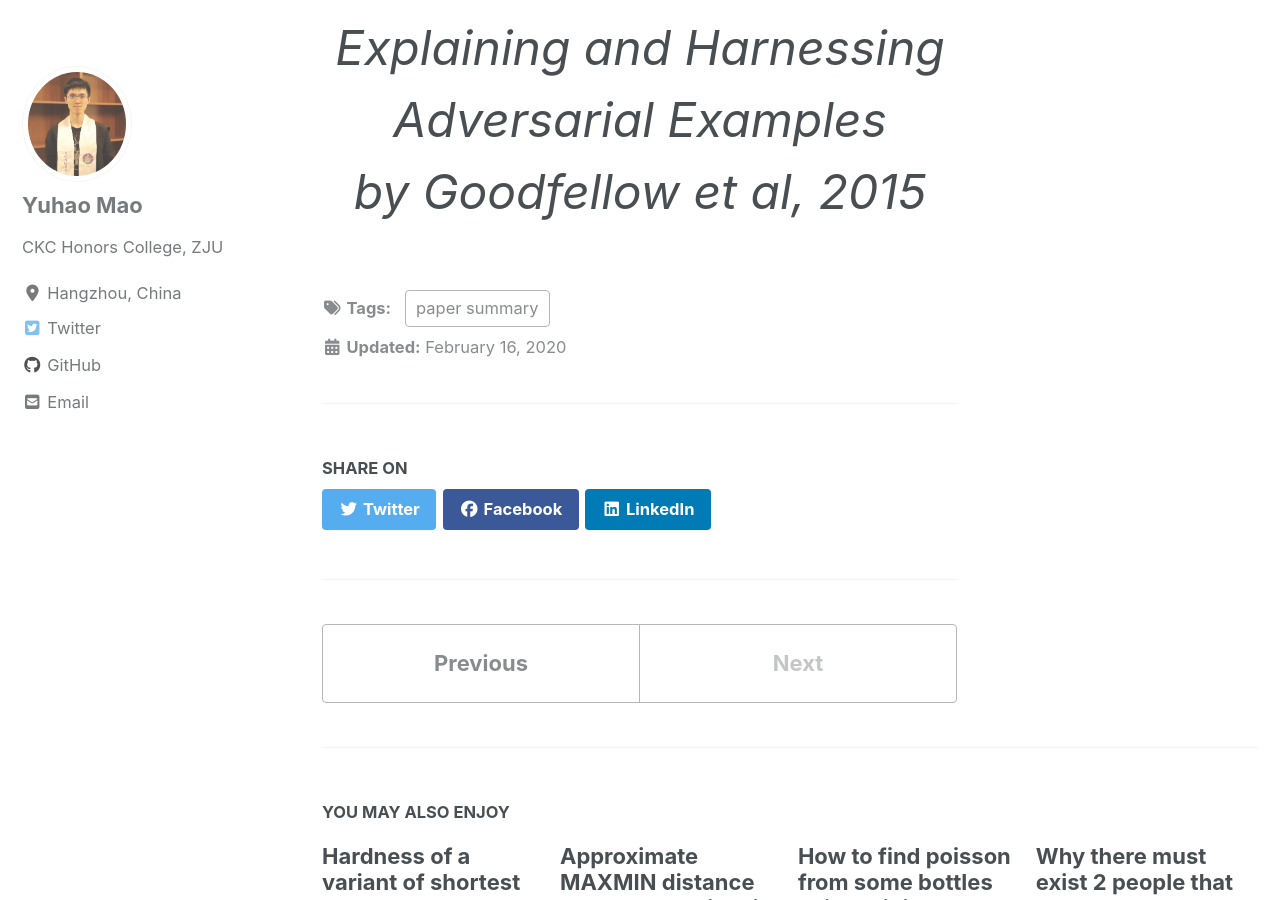
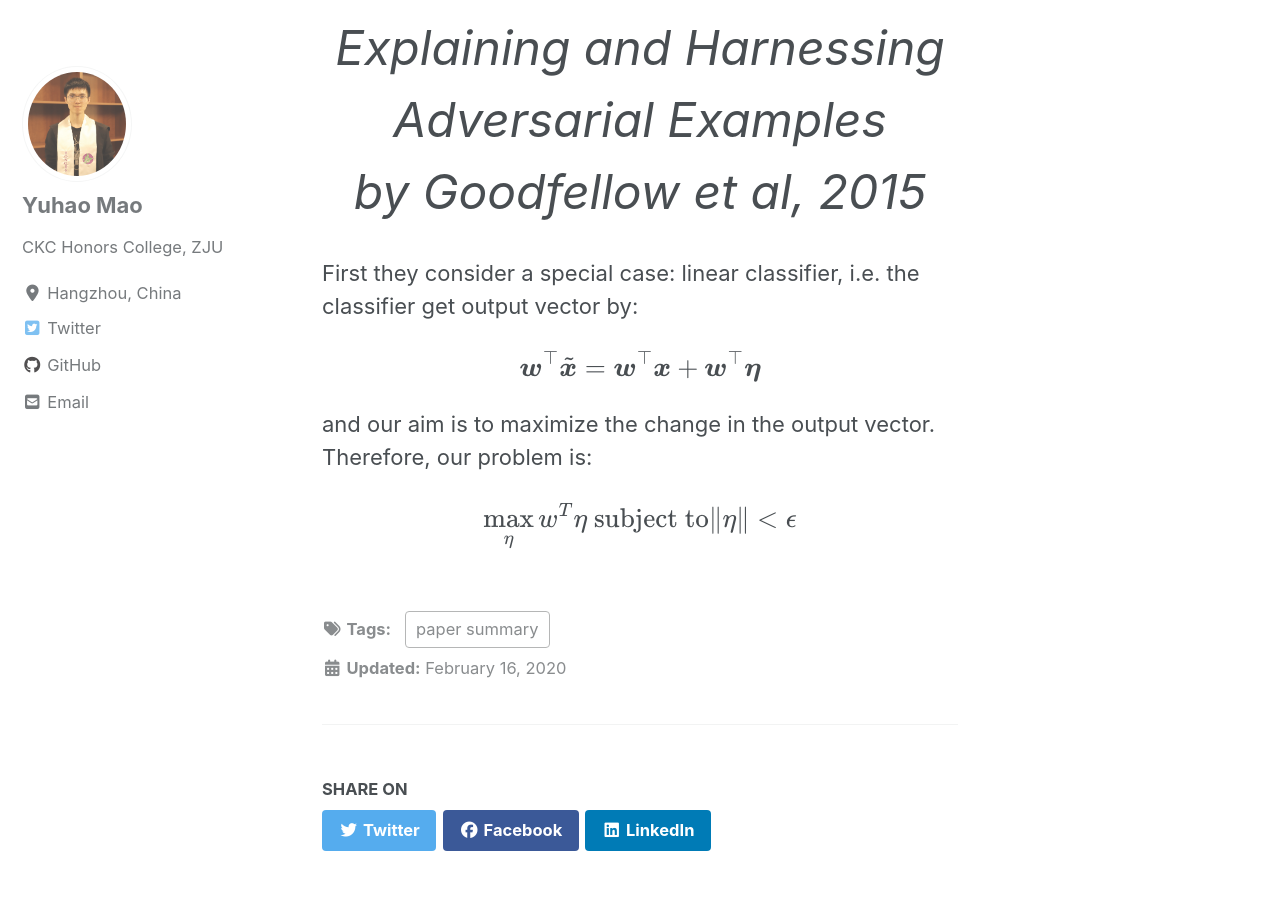
Before and after one commit to AlgebraLoveme/AlgebraLoveme.github.io, a Jekyll site: the page built from _posts/2020-02-16-paper_summary1.md, in a window 1280 px wide and 900 px high, scrolled down 2983 px. Built offline with Jekyll 4.4.1, drawn with Linux system fonts in a browser that asks for light colours; cached includes are drawn as plain includes; nearby versions of some CDN libraries; formulas are drawn with MathJax 3.

Commit message:
update paper summary1

```diff
--- a/_posts/2020-02-16-paper_summary1.md
+++ b/_posts/2020-02-16-paper_summary1.md
@@ -61,3 +61,14 @@ $$\|\phi(x)-\phi(x+r)\| \leq L\|r\|$$
 where $L=\prod_{k=1}^{K} L_{k}$. In this way, the change in output is bounded by $L \|r\|$ and we are able to know in what range of $\|r\|$ adversarial examples cannot exist. Unfortunately, they show this lower bound of $\|r\|$ is rather small.
 
 <p style="text-align: center;"><font size='+4'><i>Explaining and Harnessing Adversarial Examples<br> by Goodfellow et al, 2015</i></font></p>
+
+First they consider a special case: linear classifier, i.e. the classifier get output vector by:
+
+$$\boldsymbol{w}^{\top} \tilde{\boldsymbol{x}}=\boldsymbol{w}^{\top} \boldsymbol{x}+\boldsymbol{w}^{\top} \boldsymbol{\eta}$$
+
+and our aim is to maximize the change in the output vector. Therefore, our problem is:
+
+$$
+\max_{\eta} w^T \eta\text{ subject to}\\
+\|\eta\|<\epsilon
+$$
```
Also changed, not shown: extra/2020-02-16-appendix-for-paper-summary1.md (added, +11 -0 lines).
